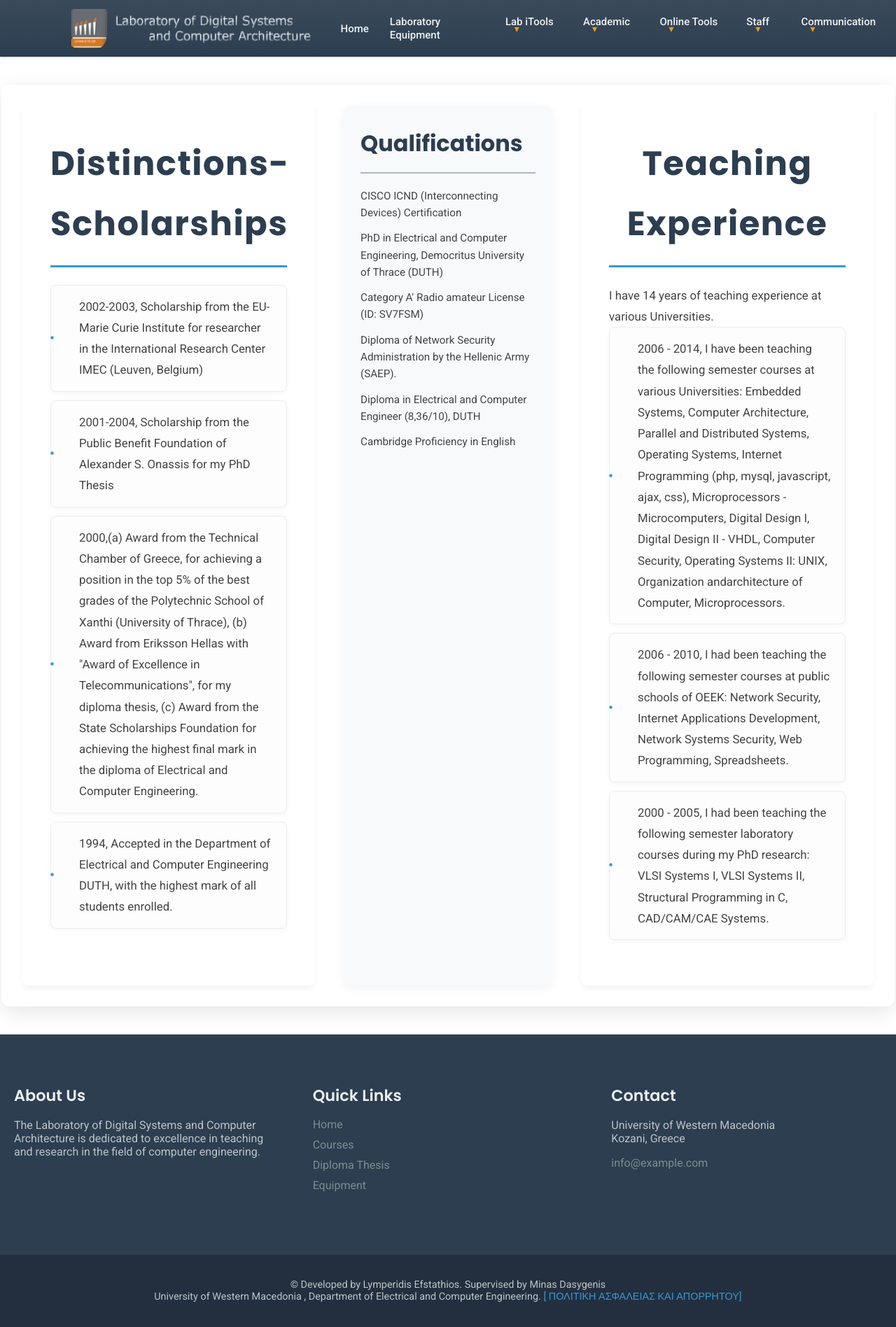
After one commit to umerhere23/Laboratory-of-Digital-Systems, a PHP site: page /background.php in a window 1280 px wide. The commit adds this page. Shown: the whole page at 70% size. Run offline with PHP 8.4, Linux system fonts and the light colour scheme.

Commit message:
intro pages

```diff
--- /dev/null
+++ b/assets/css/background.css
@@ -0,0 +1,183 @@
+/* Styling for background.php */
+@keyframes fadeIn {
+    from { opacity: 0; transform: translateY(20px); }
+    to { opacity: 1; transform: translateY(0); }
+}
+
+.content-container {
+    display: flex;
+    flex-wrap: wrap;
+    gap: 40px;
+    max-width: 95%; /* Adjusted for a wider layout if needed, match overall site content width */
+    margin: 40px auto; /* Center the container */
+    padding: 30px; /* Add some padding around the content */
+    background: #fff;
+    border-radius: 12px; /* Slightly more rounded corners */
+    box-shadow: 0 8px 30px rgba(0,0,0,0.1); /* More pronounced shadow */
+    line-height: 1.8; /* Increased line-height for better readability */
+    animation: fadeIn 1s ease-out; /* Apply fade-in animation */
+}
+
+.main-content {
+    flex: 3; /* Takes more space */
+    min-width: 300px; /* Ensure it doesn't get too small */
+}
+
+.side-content {
+    flex: 1; /* Takes less space */
+    min-width: 250px; /* Ensure it doesn't get too small */
+    background-color: #f8f9fa; /* Light background for sidebar */
+    padding: 25px;
+    border-radius: 12px;
+    box-shadow: 0 4px 15px rgba(0,0,0,0.05); /* Subtle shadow for sidebar */
+}
+
+.main-content .title {
+    font-size: 3em; /* Larger title */
+    color: #2c3e50;
+    margin-bottom: 25px;
+    font-family: 'Poppins', sans-serif;
+    font-weight: 800; /* Extra bold */
+    text-align: center;
+    padding-bottom: 15px;
+    border-bottom: 3px solid #3498db; /* Thicker blue underline */
+    letter-spacing: 1.5px; /* Spacing for title */
+    text-shadow: 1px 1px 2px rgba(0,0,0,0.05); /* Subtle text shadow */
+}
+
+.main-content .text {
+    margin-bottom: 25px; /* More space */
+    color: #444; /* Slightly darker text for readability */
+    font-size: 1.05em;
+}
+
+.main-content p {
+    margin-bottom: 25px; /* More space between paragraphs */
+    color: #444;
+    line-height: 1.7;
+}
+
+.main-content ul {
+    list-style-type: none; /* Remove default bullets */
+    margin-left: 0;
+    padding-left: 0;
+    margin-bottom: 25px;
+}
+
+.main-content li {
+    margin-bottom: 12px; /* More space between list items */
+    background-color: #fdfdfd; /* Lighter background for list items */
+    padding: 15px 20px; /* More padding */
+    border-radius: 8px;
+    border: 1px solid #eee; /* Subtle border */
+    box-shadow: 0 2px 8px rgba(0,0,0,0.04); /* Lighter shadow */
+    transition: transform 0.3s ease, box-shadow 0.3s ease, background-color 0.3s ease; /* Smooth transition */
+    position: relative;
+    padding-left: 40px; /* Space for custom bullet */
+}
+
+.main-content li::before {
+    content: '\2022'; /* Unicode bullet character */
+    color: #3498db; /* Blue bullet */
+    font-weight: bold;
+    display: inline-block;
+    width: 1em; /* Space for bullet */
+    margin-left: -1em; /* Negative margin to pull bullet into padding */
+    position: absolute;
+    left: 15px;
+    top: 50%;
+    transform: translateY(-50%);
+}
+
+.main-content li:hover {
+    transform: translateY(-3px) scale(1.01); /* Lift and slight scale on hover */
+    box-shadow: 0 6px 20px rgba(0,0,0,0.1);
+    background-color: #f5f5f5;
+}
+
+.side-content .sidetitle {
+    font-size: 2em; /* Larger sidebar title */
+    color: #2c3e50;
+    margin-bottom: 20px;
+    font-family: 'Poppins', sans-serif;
+    font-weight: 700;
+    padding-bottom: 12px;
+    border-bottom: 2px solid #aeb6bf; /* Subtle gray border */
+}
+
+.side-content .sidetext {
+    margin-bottom: 35px;
+    color: #555;
+    font-size: 1em;
+}
+
+.side-content ul {
+    list-style-type: none;
+    padding: 0;
+    margin: 0;
+}
+
+.side-content li {
+    margin-bottom: 12px; /* More space */
+    line-height: 1.6;
+    color: #444;
+    font-size: 0.95em;
+}
+
+/* Common styles for links and text colors */
+a {
+    color: #3498db;
+    text-decoration: none;
+    transition: color 0.3s ease;
+}
+
+a:hover {
+    color: #2980b9;
+    text-decoration: underline;
+}
+
+.red-text {
+    color: #e74c3c;
+    font-weight: bold;
+}
+
+.bold-text {
+    font-weight: bold;
+    color: #333;
+}
+
+/* Responsive adjustments */
+@media (max-width: 992px) {
+    .content-container {
+        flex-direction: column;
+        max-width: 95%;
+    }
+
+    .main-content,
+    .side-content {
+        flex: none;
+        width: 100%;
+    }
+
+    .main-content .title {
+        font-size: 2.2em;
+    }
+
+    .main-content h2 {
+        font-size: 1.8em;
+    }
+
+    .side-content .sidetitle {
+        font-size: 1.6em;
+    }
+}
+
+/* Old div styling to hide */
+.topleft,
+.topright,
+.cube,
+.undercontainer,
+.bottomleft,
+.bottomright {
+    display: none;
+}
--- a/assets/css/style.css
+++ b/assets/css/style.css
@@ -261,7 +261,7 @@ header nav ul > li.active > a::after {
     left: 0;
     background-color: #2c3e50; /* Dark background for dropdowns */
     border-radius: 6px; /* Slightly less rounded than cards */
-    box-shadow: 0 5px 20px rgba(0,0,0,0.3); /* Stronger shadow for depth */
+    box-shadow: 0 6px 25px rgba(0,0,0,0.35); /* Slightly stronger shadow for depth */
     min-width: 220px;
     z-index: 1000;
     padding: 10px 0;
@@ -274,7 +274,7 @@ header nav ul > li.active > a::after {
 .menu ul ul {
     top: -10px;
     left: 100%;
-    background-color: #34495e; /* Slightly different background for nested dropdowns */
+    background-color: #3a4a5a; /* Darker background for nested dropdowns */
 }
 
 .menu li:hover > ul {
@@ -294,8 +294,16 @@ header nav ul > li.active > a::after {
 }
 
 .menu ul li a:hover {
-    background-color: #3a4a5a; /* Lighter dark background on hover */
+    background-color: #4a5b6c; /* Even lighter dark background on hover */
     color: #f39c12; /* Highlight color on hover */
+}
+
+.menu ul li {
+    border-bottom: 1px solid rgba(255,255,255,0.1); /* Subtle separator */
+}
+
+.menu ul li:last-child {
+    border-bottom: none; /* No border on the last item */
 }
 
 .menu ul li a::after {
@@ -445,6 +453,7 @@ header nav ul > li.active > a::after {
 
     .menu ul ul {
         padding-left: 60px; /* Further increased padding for nested sub-items */
+        background-color: #34495e; /* Ensure nested mobile dropdowns have a consistent background */
     }
 
     .menu-toggle {
--- /dev/null
+++ b/background.php
@@ -0,0 +1,54 @@
+<?php include('header.php'); ?>
+
+<div class="content-container">
+	<div class="main-content">
+		<div class="title">
+			Distinctions-Scholarships
+		</div>
+
+		<div class="text">
+			<ul>
+			<li>2002-2003,   Scholarship   from   the   EU-Marie   Curie   Institute   for researcher in the International Research Center IMEC (Leuven, Belgium)</li>
+			<li>2001-2004, Scholarship from the Public Benefit Foundation of Alexander S. Onassis for my PhD Thesis</li>
+			<li>2000,(a) Award from the Technical Chamber of Greece, for achieving a position in the top 5% of the best grades of the Polytechnic School of Xanthi (University of  Thrace),  (b)  Award   from   Eriksson   Hellas   with   "Award   of   Excellence   in Telecommunications",   for   my   diploma   thesis,  (c)  Award   from   the   State Scholarships Foundation for achieving the highest final mark in the diploma of Electrical and Computer Engineering.</li>
+			<li>1994, Accepted in the Department of Electrical and Computer Engineering DUTH, with the highest mark of all students enrolled.</li>
+			</ul>
+		</div>
+	</div>
+
+	<div class="side-content">
+
+		<div class="sidetitle">
+			Qualifications
+		</div>
+
+		<div class="sidetext">
+			<ul>
+			<li>CISCO ICND (Interconnecting Devices) Certification</li>
+			<li>PhD in Electrical and Computer Engineering, Democritus University of Thrace (DUTH)</li>
+			<li>Category A' Radio amateur License (ID: SV7FSM)</li>
+			<li>Diploma of Network Security Administration by the Hellenic Army (SAEP).</li>
+			<li>Diploma in Electrical and Computer Engineer (8,36/10), DUTH</li>
+			<li>Cambridge Proficiency in English</li>
+			</ul>
+		</div>
+	</div>
+
+	<div class="main-content">
+
+		<div class="title">
+			Teaching Experience
+		</div>
+
+		<div class="text">
+			I have 14 years of teaching experience at various Universities.
+			<ul>
+			<li>2006 - 2014, I have been teaching the following semester courses at various Universities:     Embedded  Systems, Computer   Architecture,  Parallel   and   Distributed   Systems, Operating Systems,   Internet   Programming   (php,   mysql,   javascript,   ajax,   css), Microprocessors - Microcomputers,  Digital Design I, Digital Design II - VHDL, Computer   Security,      Operating   Systems   II:   UNIX,      Organization   andarchitecture of Computer,    Microprocessors.</li>
+			<li>2006 - 2010, I had been teaching the following semester courses at public schools   of   OEEK:     Network  Security,     Internet  Applications  Development, Network Systems Security, Web Programming, Spreadsheets.</li>
+			<li>2000 - 2005, I had been teaching the following semester laboratory courses during   my  PhD   research:     VLSI  Systems  I,     VLSI  Systems  II,     Structural Programming in C, CAD/CAM/CAE Systems.</li>
+			</ul>
+		</div>
+	</div>
+</div>
+
+<?php include('footer.php'); ?>
--- a/header.php
+++ b/header.php
@@ -74,6 +74,10 @@
         <link rel="stylesheet" href="<?php echo $base_path; ?>assets/css/hdl.css">
     <?php } elseif (strpos($request_uri, 'profile.php') !== false) { ?>
         <link rel="stylesheet" href="<?php echo $base_path; ?>assets/css/profile.css">
+    <?php } elseif (strpos($request_uri, 'background.php') !== false) { ?>
+        <link rel="stylesheet" href="<?php echo $base_path; ?>assets/css/background.css">
+    <?php } elseif (strpos($request_uri, 'mdresearch.php') !== false) { ?>
+        <link rel="stylesheet" href="<?php echo $base_path; ?>assets/css/mdresearch.css">
     <?php } ?>
 </head>
 <body>
@@ -131,8 +135,8 @@
                             <li class="has-dropdown"><a href="/mdasyg/index.php"><span>Minas Dasygenis</span></a>
                                 <ul>
                                     <li><a href="profile.php"><span>Introduction</span></a></li>
-                                    <li><a href="/mdasyg/mdbackground.php"><span>Background</span></a></li>
-                                    <li><a href="/mdasyg/mdresearch.php"><span>Research</span></a></li>
+                                    <li><a href="background.php"><span>Background</span></a></li>
+                                    <li><a href="mdresearch.php"><span>Research</span></a></li>
                                     <li><a href="/mdasyg/mdthesis.php"><span>Diploma Thesis Supervision</span></a></li>
                                     <li><a href="/mdasyg/mdaffiliations.php"><span>Affiliations</span></a></li>
                                     <li><a href="/mdasyg/mdpublications.php"><span>Publications</span></a></li>
```
Also changed, not shown: assets/css/mdresearch.css (added, +173 -0 lines), mdresearch.php (added, +39 -0 lines).
